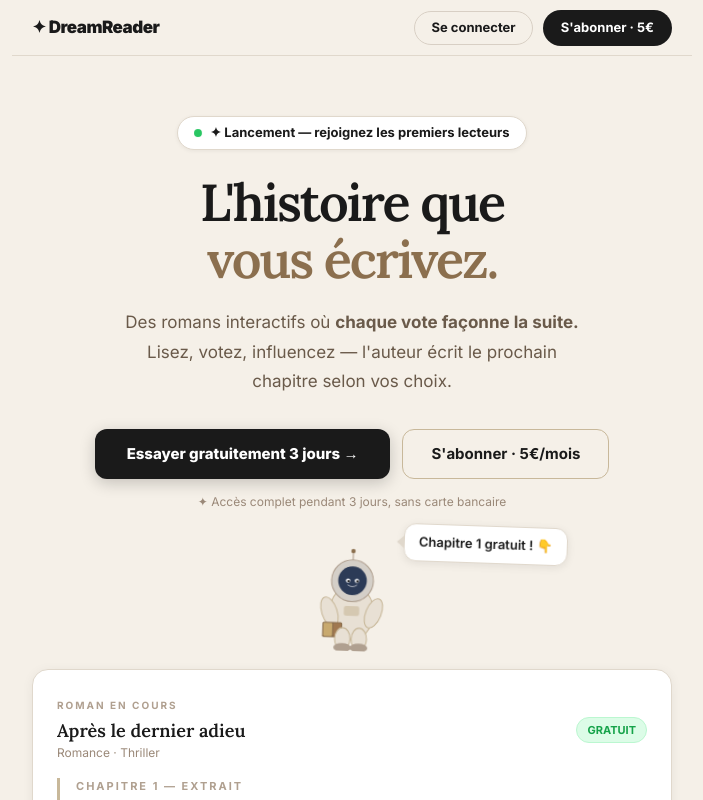
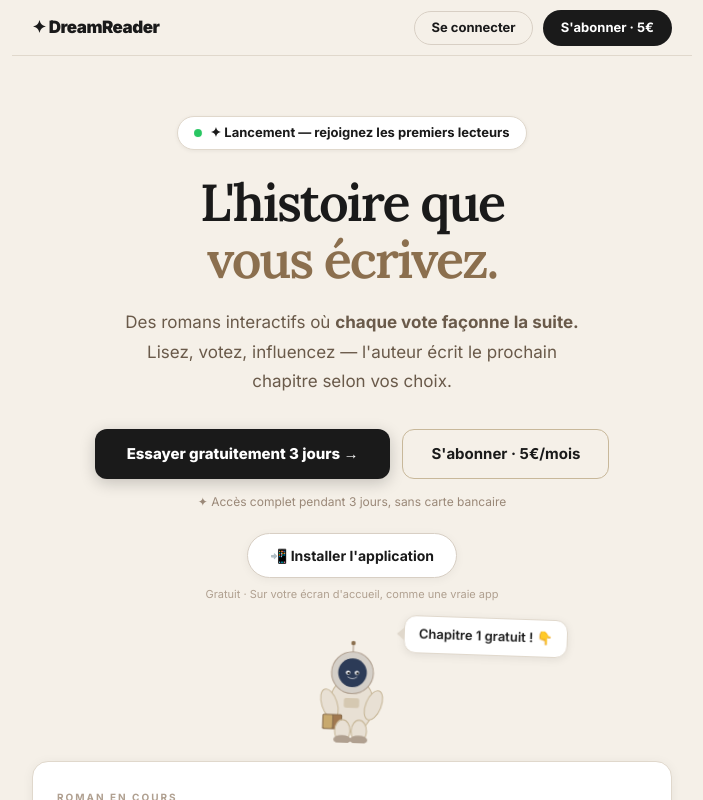
Before and after one commit to dreamreadercontact-netizen/dreamreader-v2, a Next.js app: page /auth in a window 1280 px wide. Shown: the top 800 px of the page, without its empty margins (288-991 px from the left). Built offline with nearby package versions, Linux system fonts and the light colour scheme; no server answers.

Commit message:
Landing: bouton Installer l app bien visible sous le CTA hero

```diff
--- a/components/LandingPage.tsx
+++ b/components/LandingPage.tsx
@@ -81,6 +81,10 @@ export default function LandingPage({ onEnter, stripeUrl }: Props) {
             </a>
           </div>
           <div style={{ fontSize: 12, color: "#9a8878", marginTop: 14 }}>✦ Accès complet pendant 3 jours, sans carte bancaire</div>
+          <a href="/telecharger" style={{ display: "inline-flex", alignItems: "center", gap: 8, marginTop: 22, padding: "11px 22px", borderRadius: 30, background: "#fff", border: "1.5px solid #d8cfc4", color: "#1a1a1a", fontWeight: 700, fontSize: 14, textDecoration: "none", boxShadow: "0 2px 10px rgba(0,0,0,.05)" }}>
+            📲 Installer l&apos;application
+          </a>
+          <div style={{ fontSize: 11, color: "#b0a090", marginTop: 8 }}>Gratuit · Sur votre écran d&apos;accueil, comme une vraie app</div>
         </div>
 
         {/* Astronaut mascot small */}
```
